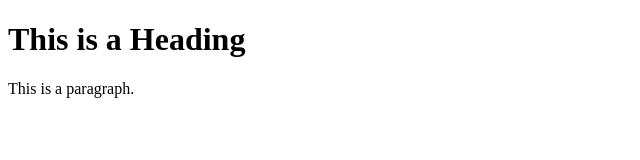
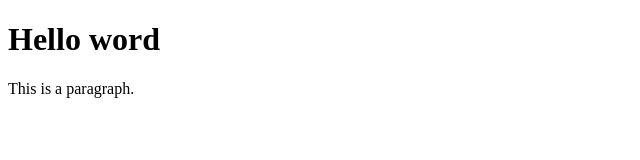
Before and after one commit to pingplass123/final, a plain HTML site: page index.html in a window 1280 px wide. Shown: the whole page, without its empty margins (0-640 px from the left). Drawn offline with Linux system fonts and the light colour scheme.

Commit message:
Hello World

```diff
--- a/index.html
+++ b/index.html
@@ -1,11 +1,11 @@
 <!DOCTYPE html>
 <html>
 <head>
-<title>Page Title</title>
+<title>Areefeen Page</title>
 </head>
 <body>
 
-<h1>This is a Heading</h1>
+<h1>Hello word</h1>
 <p>This is a paragraph.</p>
 
 </body>
```
